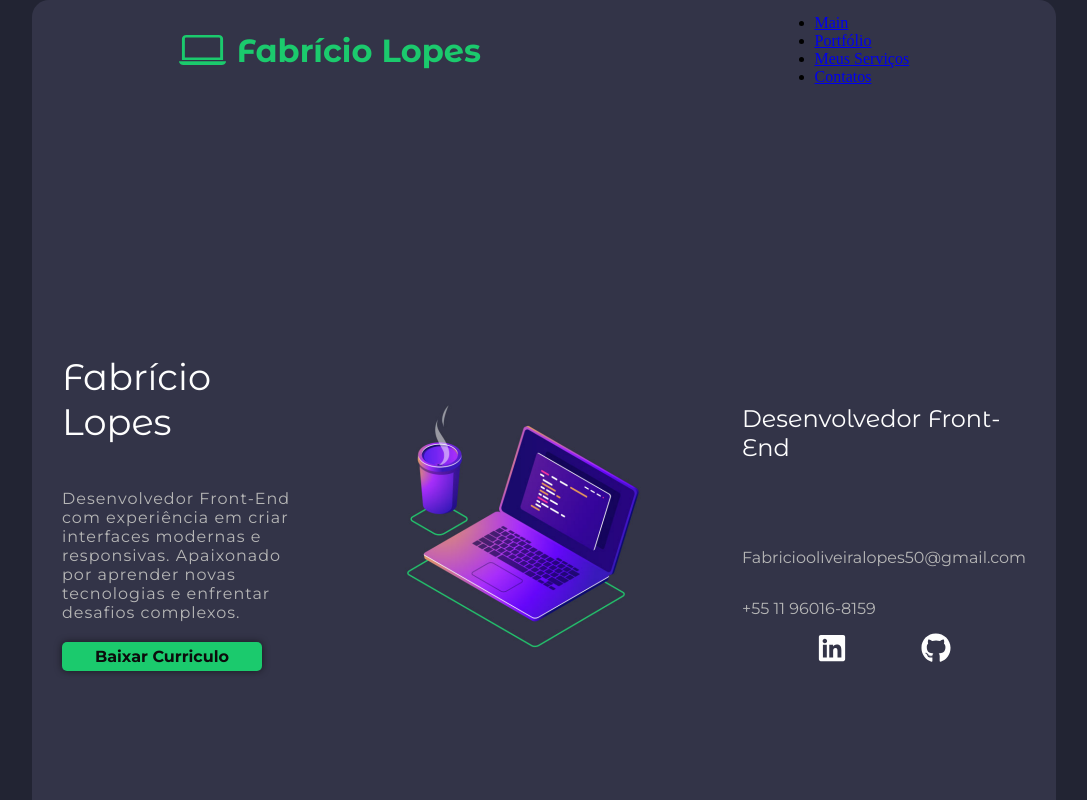
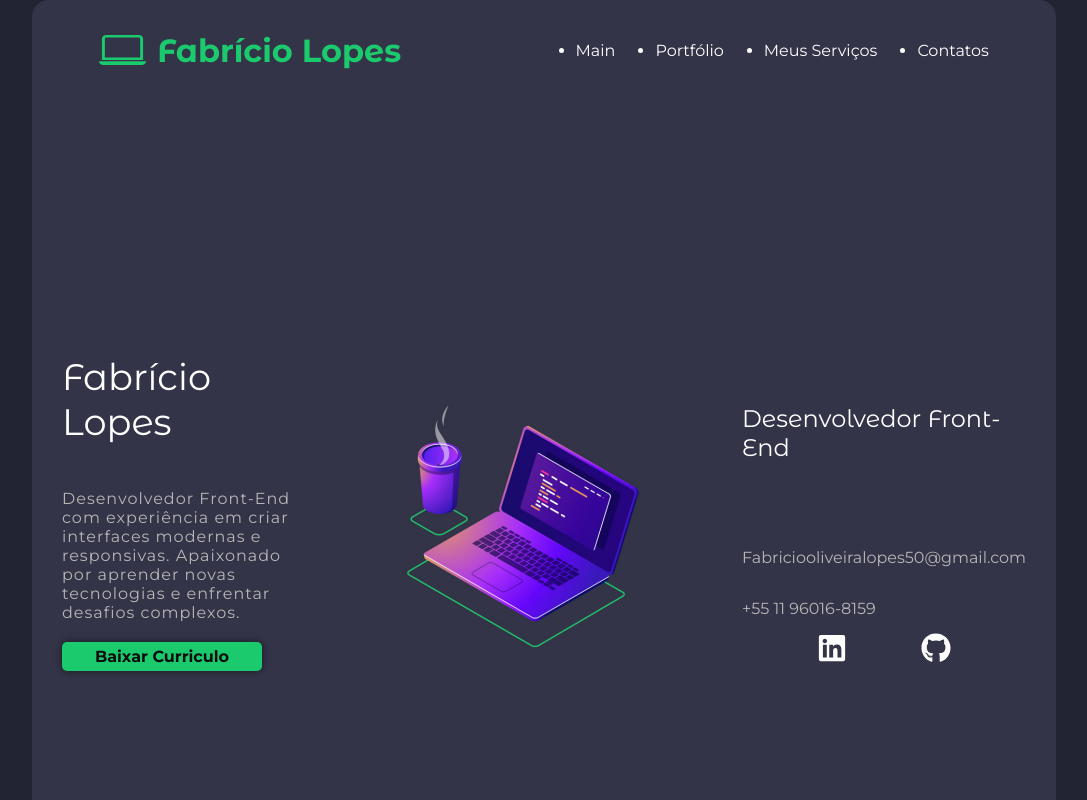
Before and after one commit to Fabrioco/Portfolio, a React (Vite) app: page / in a window 1280 px wide. Shown: the top 800 px of the page, without its empty margins (96-1183 px from the left). Built offline with nearby package versions, Linux system fonts and the light colour scheme.

Commit message:
bugfix: style header nav

```diff
--- a/src/components/header/header.css
+++ b/src/components/header/header.css
@@ -23,6 +23,31 @@ header > main {
   color: var(--color-first);
 }
 
+header > nav > ul {
+  display: flex;
+  justify-content: center;
+  align-items: center;
+  gap: 40px;
+}
+.link,
+.link > a {
+  font-family: var(--font-paragraph);
+  color: var(--color-second);
+  text-decoration: none;
+  transition: all 300ms;
+}
+
+.link:hover,
+.link:hover > a {
+  color: #99fede;
+  text-shadow: 0 0 7px #0000009e;
+}
+
+.link:active,
+.link:active > a {
+  color: #1fedab;
+}
+
 header > section {
   display: flex;
   justify-content: center;
```
